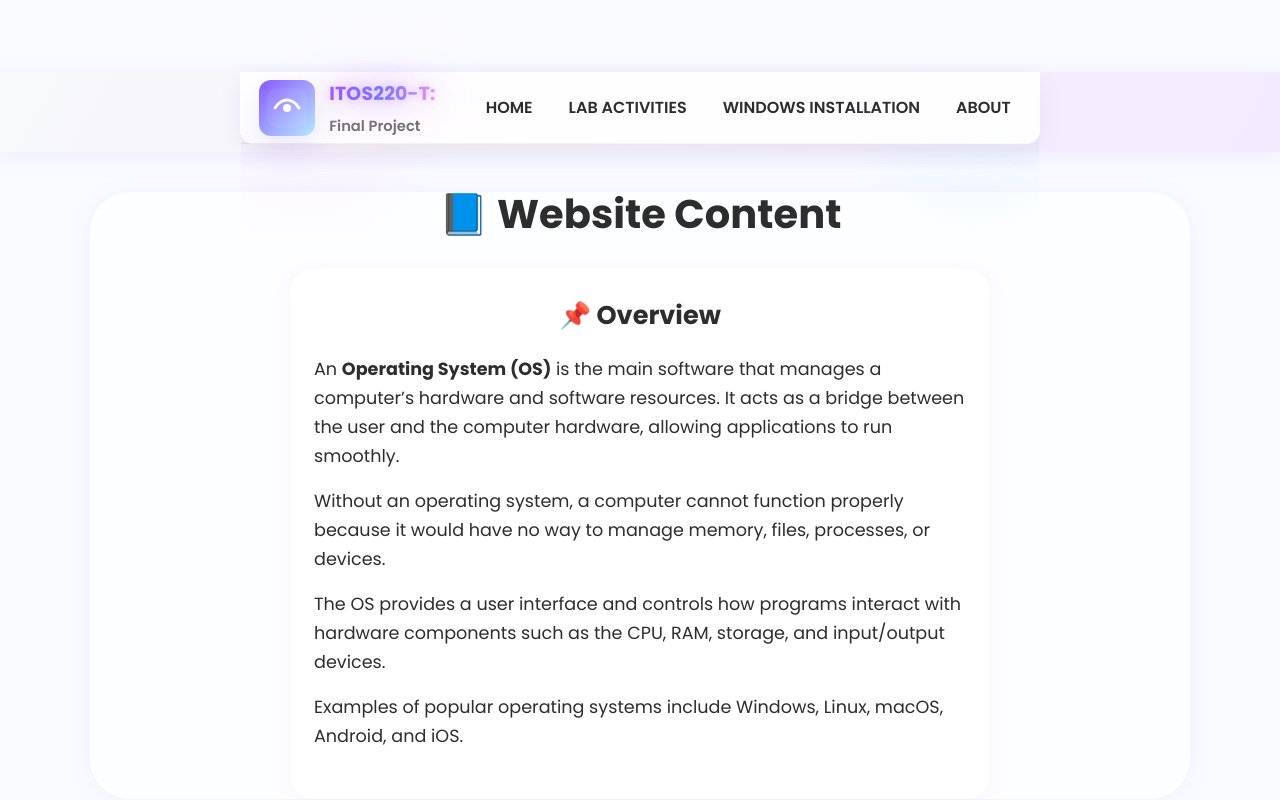
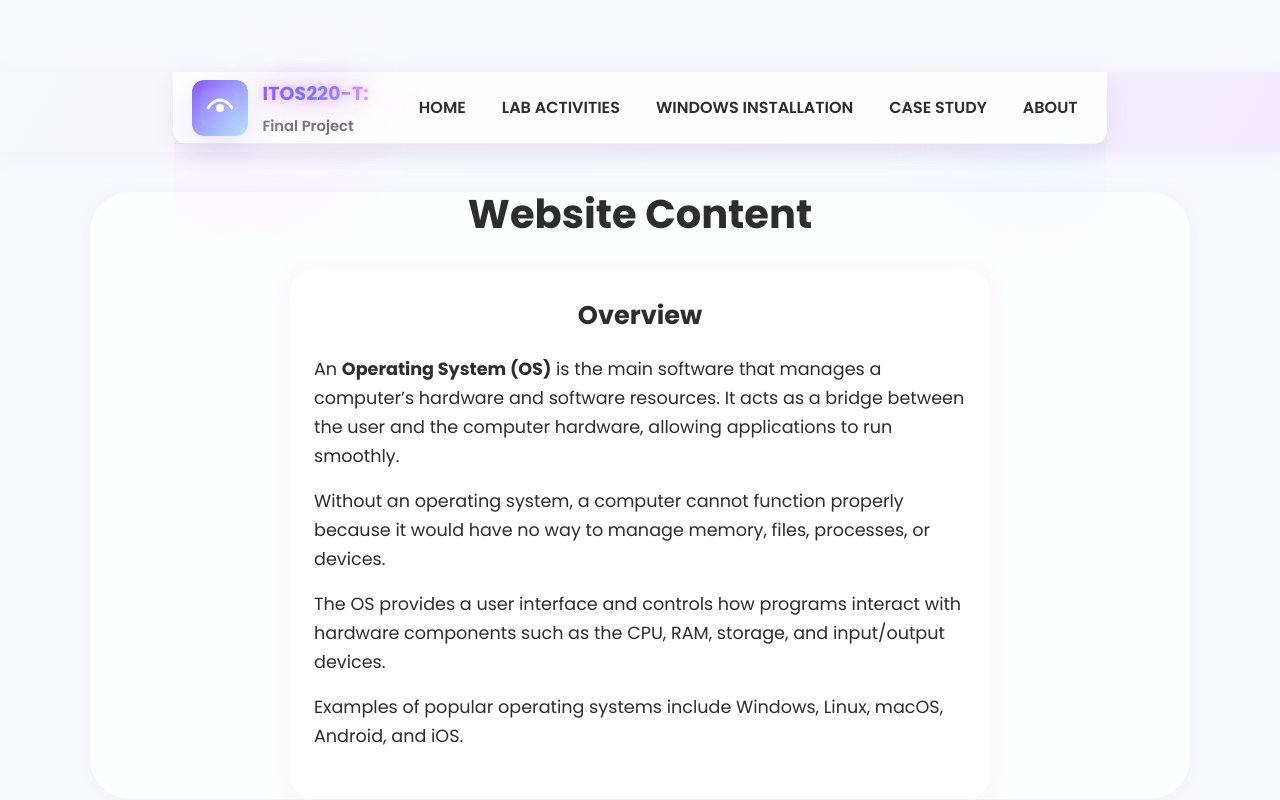
Before and after one commit to LilPipCodes/LilPipCodes.github.io, a plain HTML site: page overview.html in a window 1280 px wide. Shown: the top 800 px of the page. Drawn offline with Linux system fonts and the light colour scheme.

Commit message:
Added Menu

```diff
--- a/overview.html
+++ b/overview.html
@@ -27,10 +27,10 @@
   <link rel="stylesheet" href="https://cdnjs.cloudflare.com/ajax/libs/font-awesome/6.5.0/css/all.min.css" crossorigin="anonymous" referrerpolicy="no-referrer" />
   <main class="container">
     <section class="card-section reveal" style="margin-bottom:2rem;">
-      <h1 style="text-align:center;font-size:2.5rem;font-weight:800;margin-bottom:0.5em;">📘 Website Content</h1>
+      <h1 style="text-align:center;font-size:2.5rem;font-weight:800;margin-bottom:0.5em;">Website Content</h1>
     </section>
     <section class="card-section reveal" style="margin-bottom:2rem;max-width:700px;margin-left:auto;margin-right:auto;background:#fff;border-radius:1.5em;box-shadow:0 4px 24px #a259ff11;padding:2em 1.5em;">
-      <h2 style="text-align:center;font-size:1.6rem;font-weight:700;margin-bottom:1em;">📌 Overview</h2>
+      <h2 style="text-align:center;font-size:1.6rem;font-weight:700;margin-bottom:1em;">Overview</h2>
       <p style="font-size:1.1rem;">An <strong>Operating System (OS)</strong> is the main software that manages a computer’s hardware and software resources. It acts as a bridge between the user and the computer hardware, allowing applications to run smoothly.</p>
       <p style="font-size:1.1rem;">Without an operating system, a computer cannot function properly because it would have no way to manage memory, files, processes, or devices.</p>
       <p style="font-size:1.1rem;">The OS provides a user interface and controls how programs interact with hardware components such as the CPU, RAM, storage, and input/output devices.</p>
--- a/script.js
+++ b/script.js
@@ -127,6 +127,20 @@ function headerTemplate(){
         </div>
       </li>-->
 
+      <li>
+        <a href="#" class="nav-link">CASE STUDY</a>
+        <div class="dropdown" aria-hidden>
+          <a href="finals-part1.html">Part 1: Domain Controller</a>
+          <a href="finals-part2.html">Part 2: Adding Users</a>
+          <a href="finals-part3.html">Part 3: DHCP Server</a>
+          <a href="finals-part4.html">Part 4: File Sharing</a>
+          <a href="finals-part5.html">Part 5: RAID</a>
+          <a href="finals-part6.html">Part 6: Remote Desktop</a>
+          <a href="finals-part7.html">Part 7: Web Server</a>
+          <a href="finals-part8.html">Part 8: Group Policies</a>
+          <a href="finals-part9.html">Part 9: Windows Deployment</a>
+        </div>
+      </li>
       <li><a href="about.html" class="nav-link">ABOUT</a></li>
     </ul>
 
@@ -154,6 +168,18 @@ function headerTemplate(){
         <a href="windows-10.html">Windows 10</a>
         <a href="windows-11.html">Windows 11</a>
         <hr>
+        <a href="#">CASE STUDY</a>
+        <div class="dropdown" aria-hidden>
+          <a href="finals-part1.html">Part 1: Domain Controller</a>
+          <a href="finals-part2.html">Part 2: Adding Users</a>
+          <a href="finals-part3.html">Part 3: DHCP Server</a>
+          <a href="finals-part4.html">Part 4: File Sharing</a>
+          <a href="finals-part5.html">Part 5: RAID</a>
+          <a href="finals-part6.html">Part 6: Remote Desktop</a>
+          <a href="finals-part7.html">Part 7: Web Server</a>
+          <a href="finals-part8.html">Part 8: Group Policies</a>
+          <a href="finals-part9.html">Part 9: Windows Deployment</a>
+        </div>
         <a href="about.html">About</a>
       </div>
     </div>
```
Also changed, not shown: features.html (+1 -1 lines), management.html (+1 -1 lines), types.html (+1 -1 lines), windows-bios-uefi.html (+0 -1 lines).
